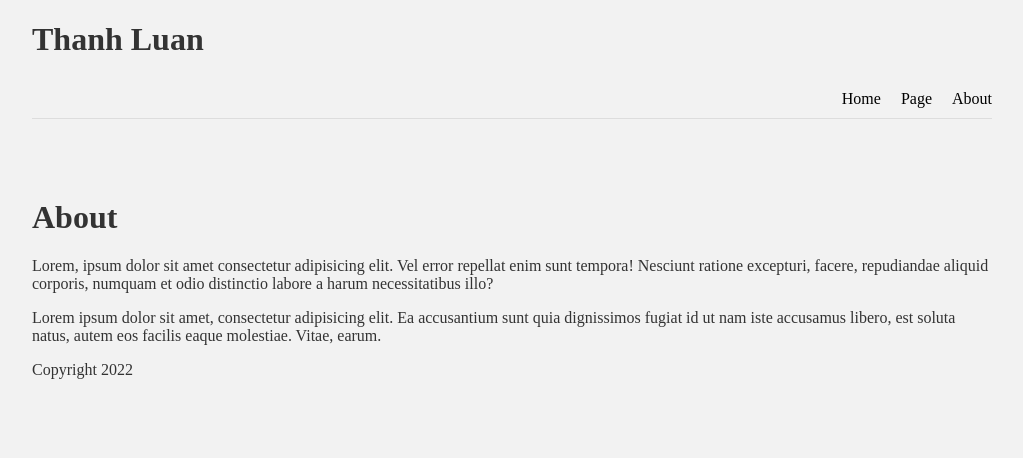
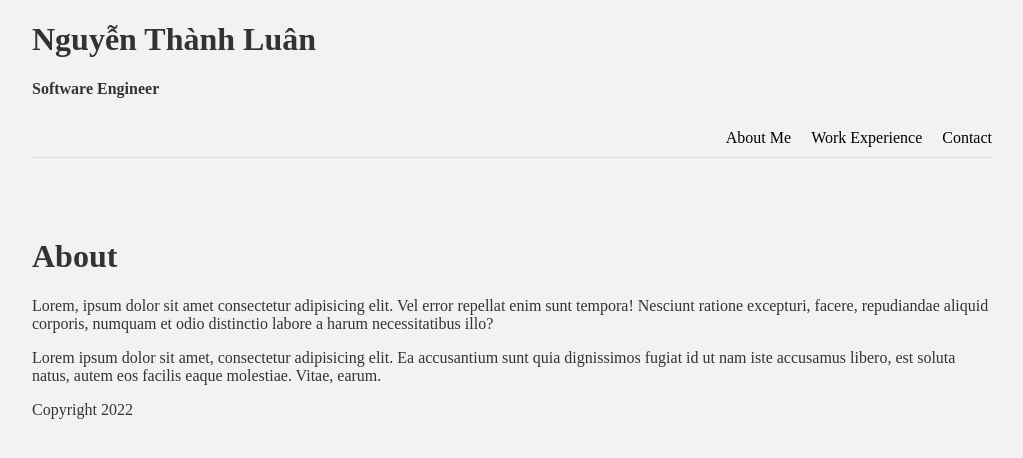
Before and after one commit to LuanNgoNang/learn-nextjs, a Next.js app: page /about in a window 1280 px wide. Shown: the top 458 px of the page, without its empty margins (128-1151 px from the left). Built offline with nearby package versions, Linux system fonts and the light colour scheme.

Commit message:
Update Code CV

```diff
--- a/components/Navbar.tsx
+++ b/components/Navbar.tsx
@@ -3,13 +3,14 @@ import Link from 'next/link'
 export const Navbar = () => {
   return (
   <div>
-    <h1>Thanh Luan</h1>
+    <h1>Nguyễn Thành Luân</h1>
+    <h4>Software Engineer</h4>
     <nav>
         <div className='logo'>
         </div>
-        <Link href="/"><a>Home</a></Link>
-        <Link href="/about"><a>Page</a></Link>
-        <Link href="/posts"><a>About</a></Link>
+        <Link href="/"><a>About Me</a></Link>
+        <Link href="/about"><a>Work Experience</a></Link>
+        <Link href="/posts"><a>Contact</a></Link>
     </nav>
 
   </div>
--- a/pages/about.tsx
+++ b/pages/about.tsx
@@ -1,6 +1,4 @@
 import React from 'react'
-import Link from 'next/link'
-
 const about = () => {
   return (
     <div>
--- a/pages/index.tsx
+++ b/pages/index.tsx
@@ -1,9 +1,5 @@
 import type { NextPage } from 'next'
-import Head from 'next/head'
-import Image from 'next/image'
 import Link from 'next/link'
-import { Footer } from '../components/Footer'
-import { Navbar } from '../components/Navbar'
 import styles from '../styles/Home.module.css'
 
 const Home: NextPage = () => {
@@ -15,6 +11,7 @@ const Home: NextPage = () => {
       <Link href={"/ninjas "}>
       <p className={styles.btn}>Link About</p>
       </Link>
+
     </div>
   )
 }
```
